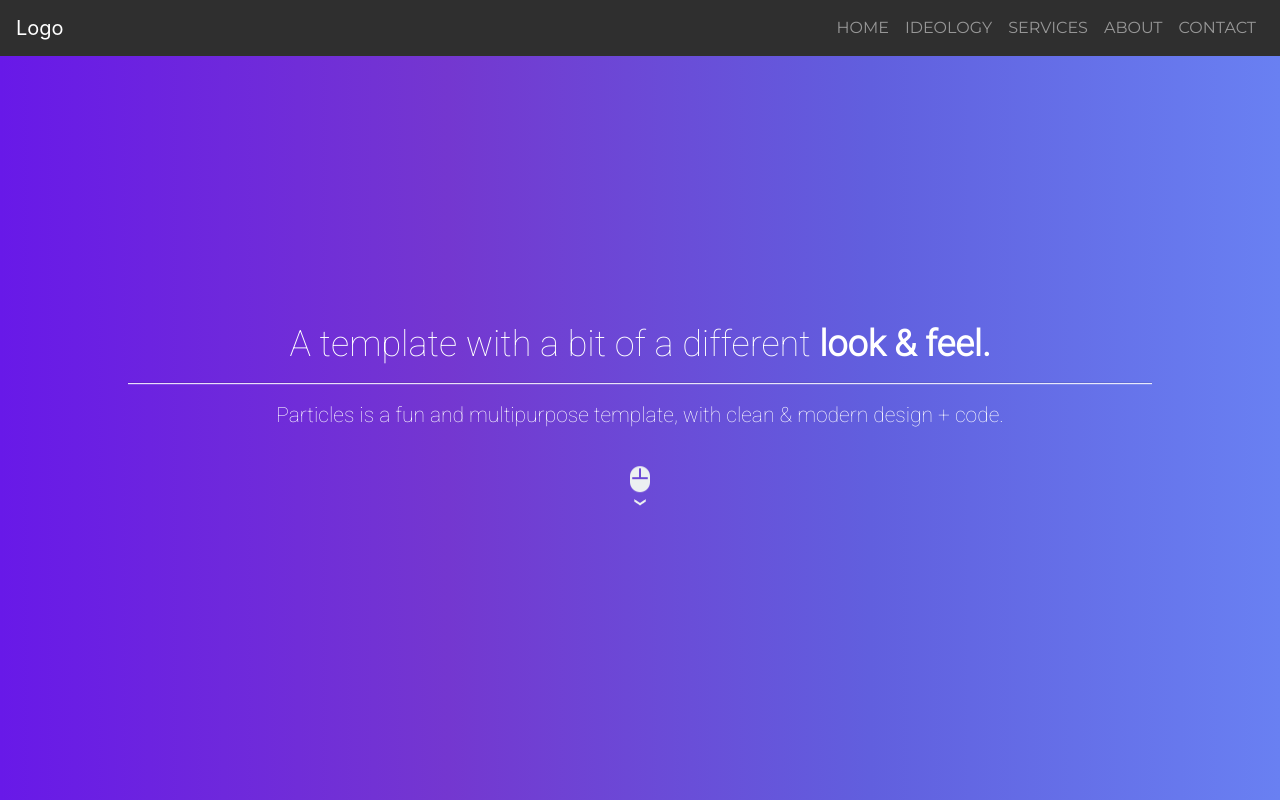
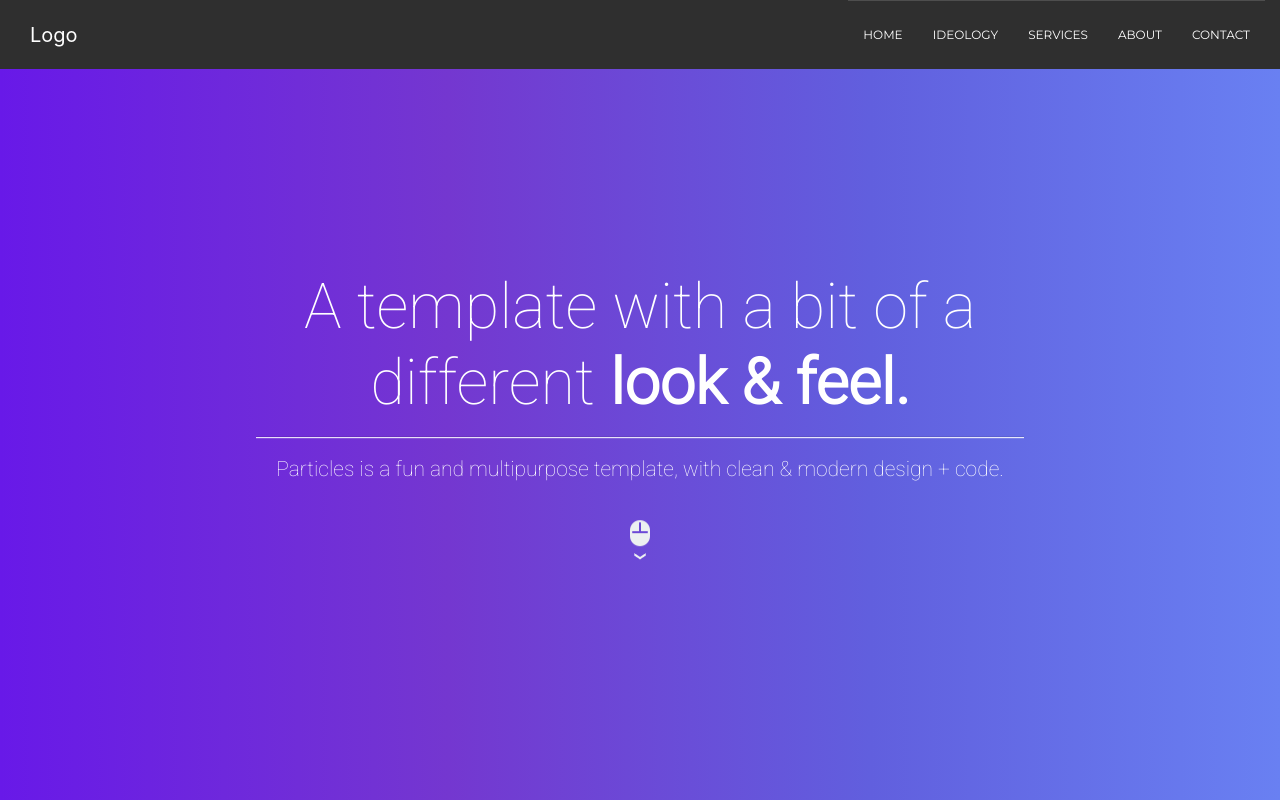
Before and after one commit to jisanjung/Nichecon, a plain HTML site: page index.html in a window 1280 px wide. Shown: the top 800 px of the page. Drawn offline with nearby package versions, Linux system fonts and the light colour scheme.

Commit message:
started working on media queries

```diff
--- a/style.css
+++ b/style.css
@@ -85,6 +85,27 @@ header {
 }
 .navbar-toggler:hover {
     background-color: #7369F9;
+}
+nav {
+    padding: 0 !important;
+}
+nav button {
+    margin: 18px 15px 18px 0;
+}
+.navbar-brand {
+    padding: 15px;
+}
+nav ul:nth-child(1) {
+    border-top: 1px solid rgba(255, 255, 255, 0.15);
+    padding-top: 10px;
+}
+nav ul li a {
+    padding: 10px 15px !important;
+    font-size: 12px;
+    color: #fff !important;
+}
+nav ul:nth-last-child(1) {
+    padding-bottom: 10px;
 }
 /* showcase */
 .showcase {
@@ -322,3 +343,32 @@ footer ul li + li {
 footer p {
     font-size: 16px;
 }
+/* media queries */
+@media screen and (min-width: 768px) {
+    /* header and nav */
+    nav {
+        padding: 0 15px !important;
+    }
+    nav ul li {
+        padding: 15px;
+        font-size: 12px;
+    }
+    nav ul li a {
+        padding: 0 !important;
+    }
+    /* showcase */
+    .showcase h1 {
+        font-size: 63px;
+    }
+    .innerwrap {
+        width: 60%;
+    }
+    /* greeting */
+    .greeting h1 {
+        grid-column: 1/4;
+    }
+    .greeting p {
+        grid-column: 4/13;
+        padding-left: 15px;
+    }
+}
```
